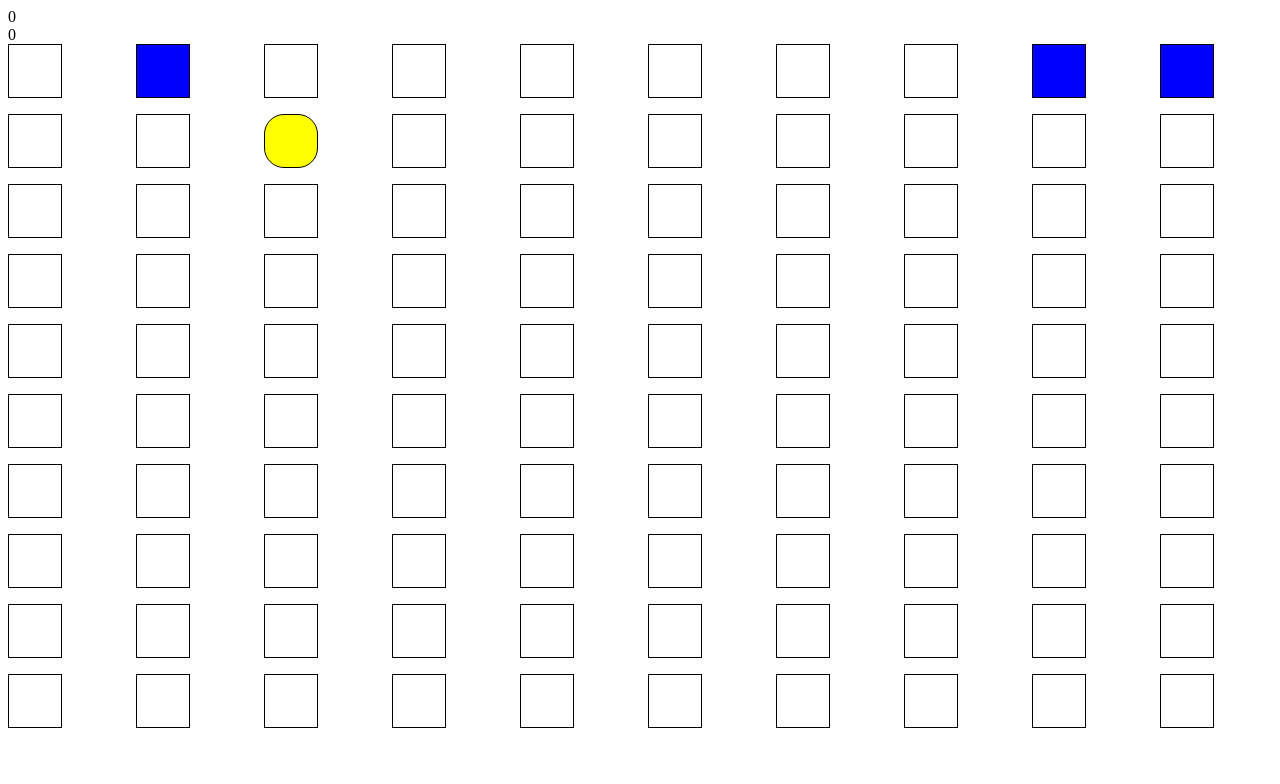
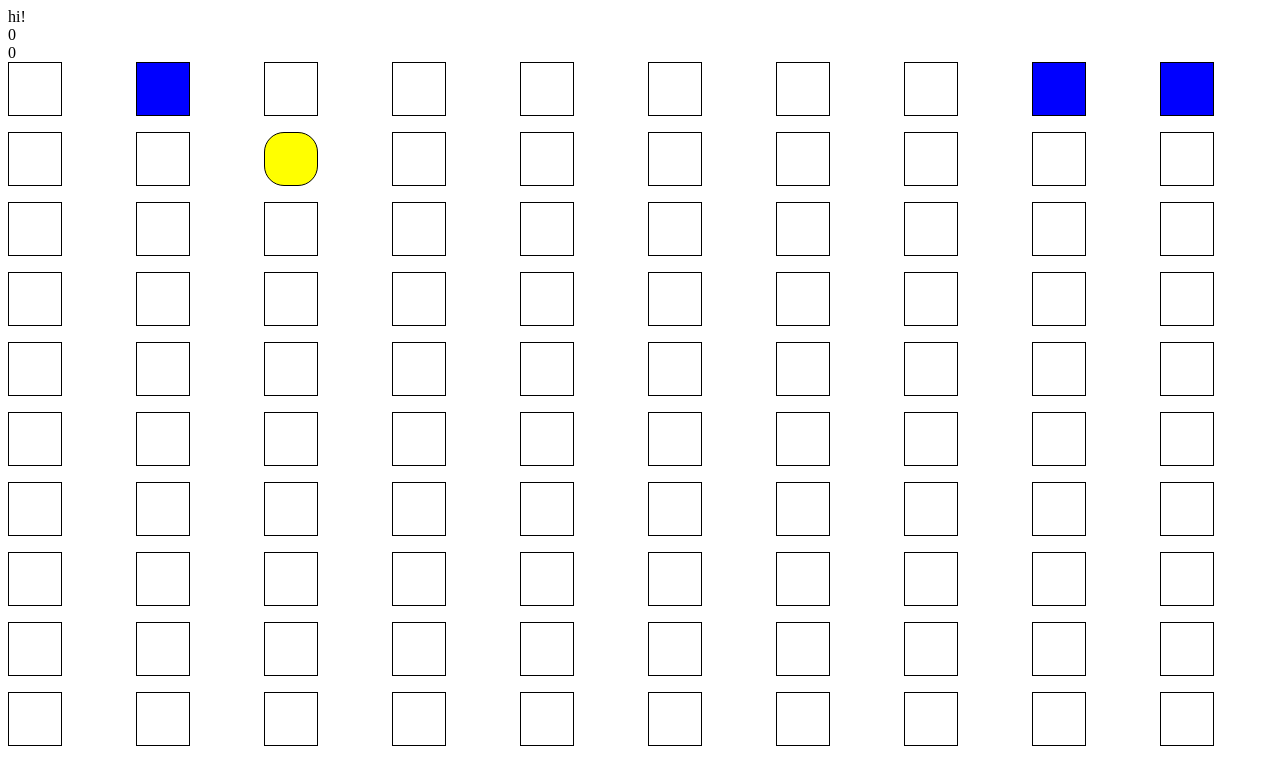
Before and after one commit to TroverTOS/TroverTOS.github.io, a website: page index.html in a window 1280 px wide. Drawn offline with Linux system fonts and the light colour scheme.

Commit message:
Update index.html

```diff
--- a/index.html
+++ b/index.html
@@ -1,5 +1,6 @@
 <title>snake!</title>
 <body>
+    hi!
     <div class ="ScoreDisplay"></div>
 </body>
 
```
